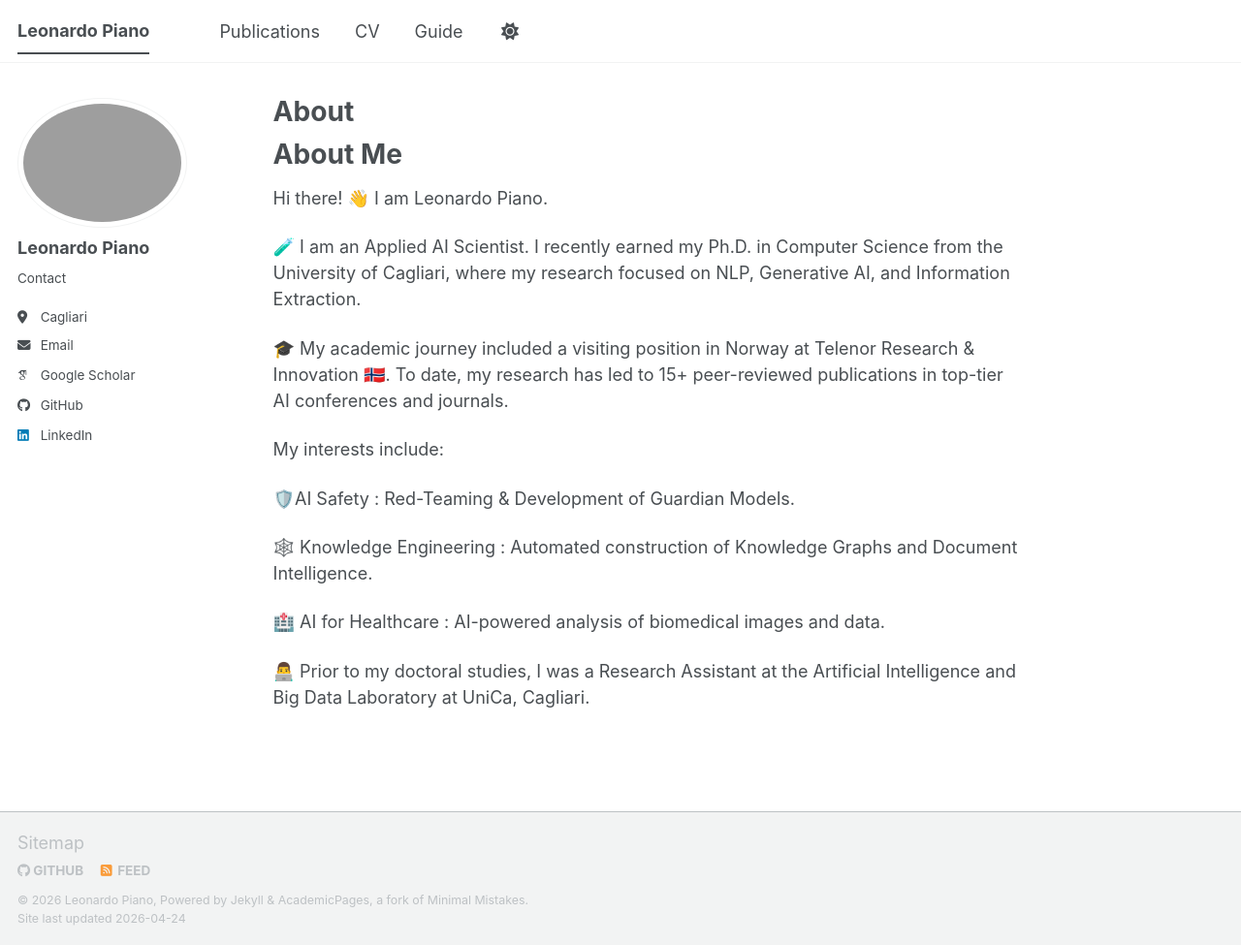
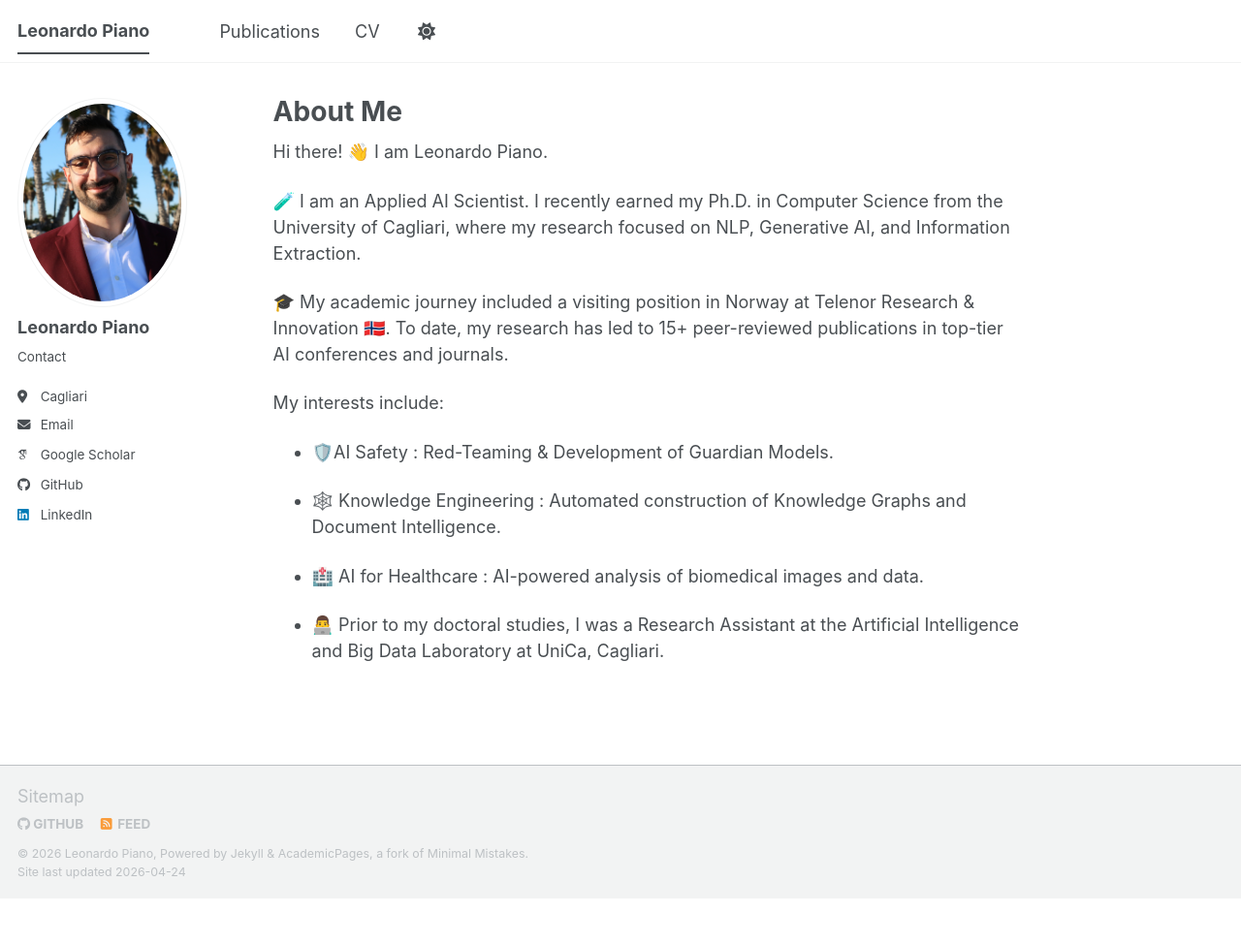
Before and after one commit to leonardoPiano/leonardoPiano.github.io, a Jekyll site: the page built from _pages/about.md, in a window 1280 px wide and 975 px high. Shown: the whole window at 97% size. Built offline with Jekyll 4.4.1, drawn with Linux system fonts in a browser that asks for light colours; some web fonts are replaced; a script bundle is joined from its source files by our own code; library files that are not in the unit come from our copies.

Commit message:
update
update

```diff
--- a/_config.yml
+++ b/_config.yml
@@ -23,7 +23,7 @@ repository               : "leonardoPiano.github.io"
 #               Additional customization can be done by editing /_includes/author-profile.html
 author:
   # Biographic information
-  avatar           : "profile.png"
+  avatar           : "profile.jpeg"
   name             : "Leonardo Piano"
   pronouns         : # example: "she/her"
   bio              : "Contact"
--- a/_pages/about.md
+++ b/_pages/about.md
@@ -1,13 +1,13 @@
 ---
 permalink: /
-title: "About"
+title: "About Me"
 author_profile: true
 redirect_from:
   - /about/
   - /about.html
 ---
 
-# About Me
+
 Hi there! 👋 I am Leonardo Piano.
 
 🧪 I am an Applied AI Scientist. I recently earned my Ph.D. in Computer Science from the University of Cagliari, where my research focused on NLP, Generative AI, and Information Extraction.
@@ -16,10 +16,10 @@ Hi there! 👋 I am Leonardo Piano.
 
 My interests include:
 
-🛡️AI Safety : Red-Teaming & Development of Guardian Models.
+- 🛡️AI Safety : Red-Teaming & Development of Guardian Models.
 
-🕸️ Knowledge Engineering : Automated construction of Knowledge Graphs and Document Intelligence.
+- 🕸️ Knowledge Engineering : Automated construction of Knowledge Graphs and Document Intelligence.
 
-🏥 AI for Healthcare : AI-powered analysis of biomedical images and data.
+- 🏥 AI for Healthcare : AI-powered analysis of biomedical images and data.
 
-👨‍💻 Prior to my doctoral studies, I was a Research Assistant at the Artificial Intelligence and Big Data Laboratory at UniCa, Cagliari.
+- 👨‍💻 Prior to my doctoral studies, I was a Research Assistant at the Artificial Intelligence and Big Data Laboratory at UniCa, Cagliari.
```
Also changed, not shown: _data/navigation.yml (+1 -6 lines), _pages/publications.md (added, +21 -0 lines), 1 other file.
